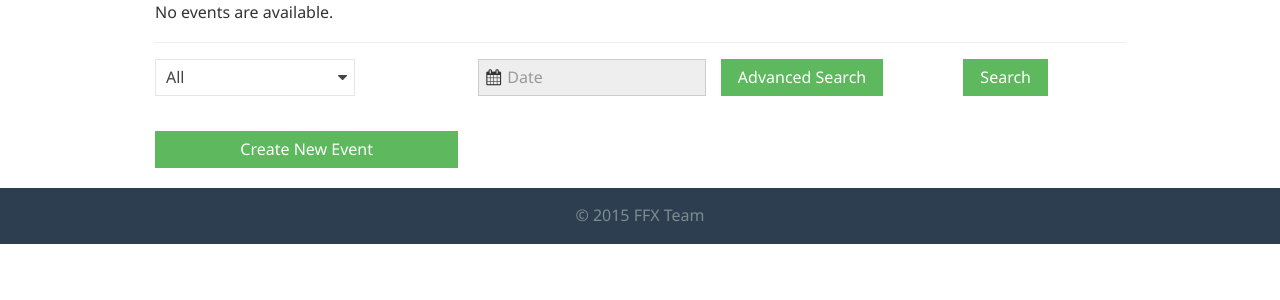
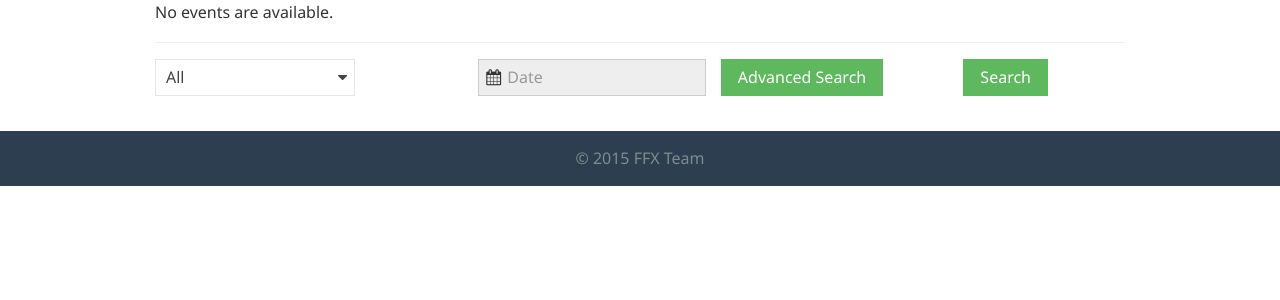
Before and after one commit to stfinney/ffx, a Django app: template ffx/django_ffx/ffx/templates/events.html in a window 1280 px wide. Shown: the part 51-351 px from the top of the page. Run offline with Django 3.2, Linux system fonts and the light colour scheme; the template is opened without the code that fills it, so the values that code supplies are empty.

Commit message:
Check if user is organizer before showing 'Create new event' button

```diff
--- a/ffx/django_ffx/ffx/templates/events.html
+++ b/ffx/django_ffx/ffx/templates/events.html
@@ -66,11 +66,11 @@
     <!-- Event list -->
     {% include 'events_list.html' %}
 
-    <div class="am-g" style="margin-top: 20px;">
-        <div class="am-u-sm-7 am-u-md-4">
+    {% if is_organizer %}
+      <div class="am-modal-hd">
           <a href="{% url 'ffx:event_create' %}"><button class="am-btn am-btn-success am-btn-block">Create New Event</button></a>
-        </div>
-    </div>
+      </div>
+    {% endif %}
 
     <div class="am-modal am-modal-prompt" tabindex="-1" id="as-prompt">
         <div class="am-modal-dialog">
--- a/ffx/django_ffx/ffx/templates/myinfo.html
+++ b/ffx/django_ffx/ffx/templates/myinfo.html
@@ -13,7 +13,6 @@
             <br>
             <b>Address:</b> {{ profile.address }}
             <br>
-
         </div>
         <div class="am-u-md-9 am-u-sm-12">
             <div data-am-widget="tabs" class="am-tabs am-tabs-d2">
--- a/ffx/django_ffx/ffx/views.py
+++ b/ffx/django_ffx/ffx/views.py
@@ -51,8 +51,10 @@ def index(request, template='events.html', page_template='events_list_page.html'
         'events': events,
         'event_types': event_types,
         'page_template': page_template,
+        'is_organizer': request.user.groups.filter(name='organizers').exists()
     }
 
+    print 'Is organizer? ' + str(context['is_organizer'])
 
     my_events = Event.objects.filter(
         event_id__in=Registration.objects.filter(user = request.user.id).only(Registration.event)
```
